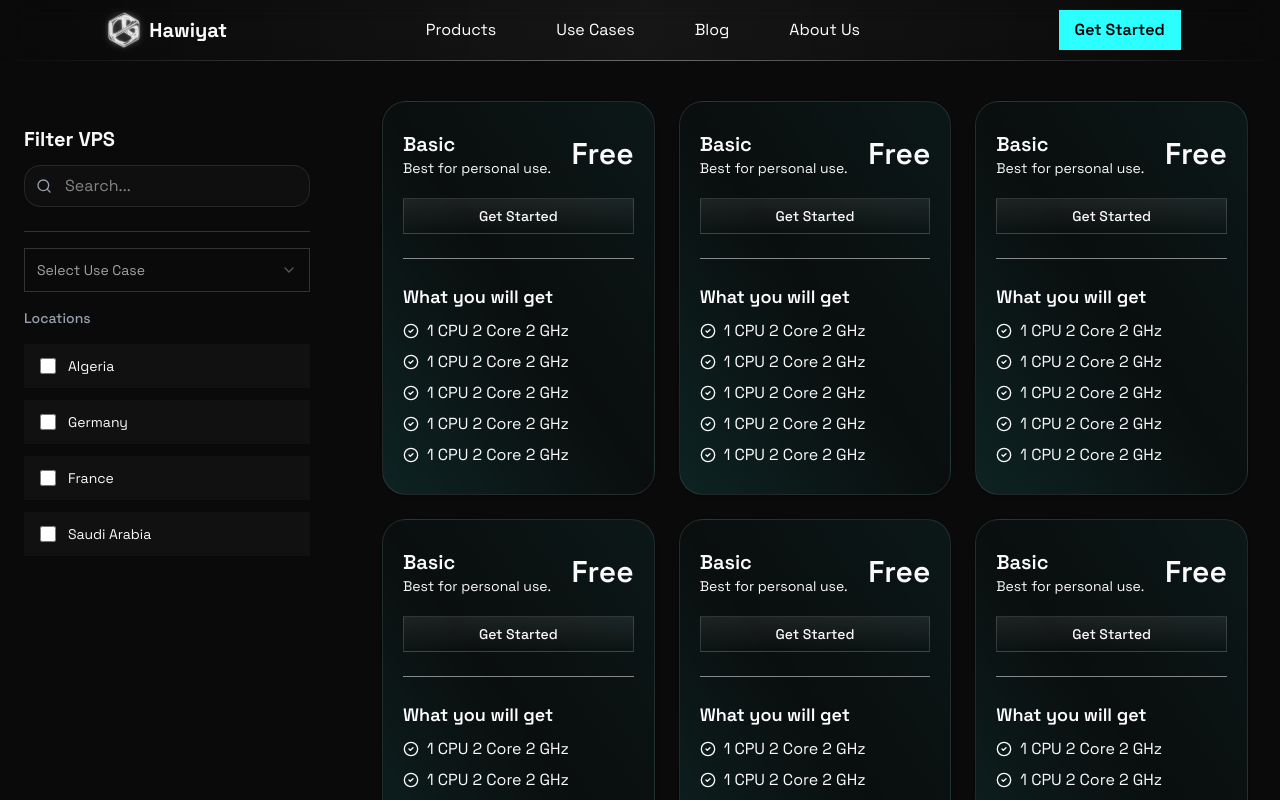
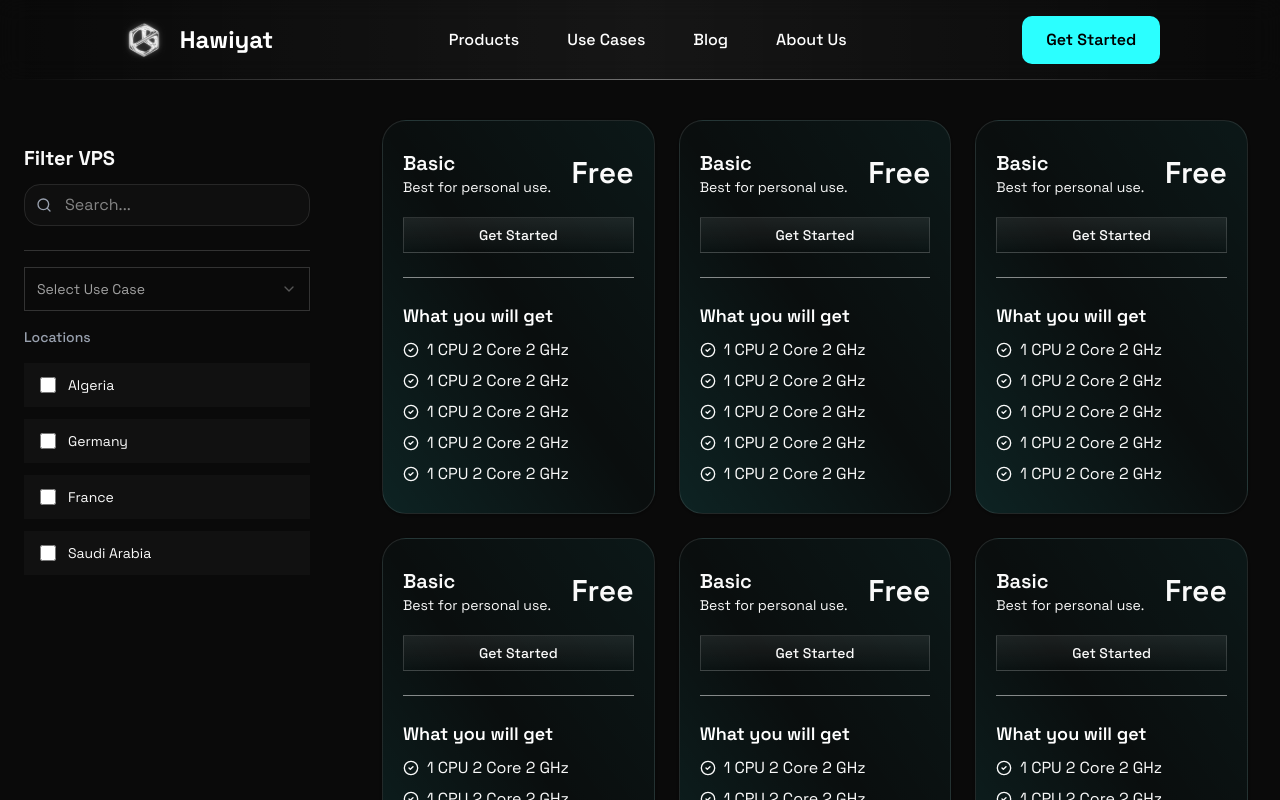
Before and after one commit to bouabca/hawiyat-site, a Next.js app: page /offers in a window 1280 px wide. Shown: the top 800 px of the page. Built offline with nearby package versions, Linux system fonts and the light colour scheme.

Commit message:
responsivness

```diff
--- a/app/offers/page.tsx
+++ b/app/offers/page.tsx
@@ -31,7 +31,7 @@ export default function Page() {
         <>
             <div className="min-h-screen">
                 {/* Mobile filter toggle button */}
-                <div className="lg:hidden fixed top-4 left-4 z-50">
+                <div className="lg:hidden fixed top-18 left-4 z-50">
                     <button
                         onClick={() => setShowFilters(!showFilters)}
                         className="bg-[#111] border border-[#333] rounded-lg p-3 flex items-center gap-2 text-sm font-medium hover:bg-[#1c1c1c] transition-colors"
--- a/app/page.tsx
+++ b/app/page.tsx
@@ -1,103 +1,72 @@
-import Image from "next/image";
+import React from 'react';
 
-export default function Home() {
+export default function HawiyatLanding() {
   return (
-    <div className="font-sans grid grid-rows-[20px_1fr_20px] items-center justify-items-center min-h-screen p-8 pb-20 gap-16 sm:p-20">
-      <main className="flex flex-col gap-[32px] row-start-2 items-center sm:items-start">
-        <Image
-          className="dark:invert"
-          src="/next.svg"
-          alt="Next.js logo"
-          width={180}
-          height={38}
-          priority
-        />
-        <ol className="font-mono list-inside list-decimal text-sm/6 text-center sm:text-left">
-          <li className="mb-2 tracking-[-.01em]">
-            Get started by editing{" "}
-            <code className="bg-black/[.05] dark:bg-white/[.06] font-mono font-semibold px-1 py-0.5 rounded">
-              app/page.tsx
-            </code>
-            .
-          </li>
-          <li className="tracking-[-.01em]">
-            Save and see your changes instantly.
-          </li>
-        </ol>
+    <div className="min-h-screen bg-black relative overflow-hidden">
+      {/* Background Elements */}
+      <div className="absolute inset-0 overflow-hidden pointer-events-none">
+        {/* Large Ellipse Background - Only bottom half visible */}
+        <div className="absolute -top-1/2 left-1/2 transform -translate-x-1/2">
+          <div className="w-[200vw] h-[200vh] border-4 border-cyan-400/20 rounded-full"></div>
+        </div>
 
-        <div className="flex gap-4 items-center flex-col sm:flex-row">
-          <a
-            className="rounded-full border border-solid border-transparent transition-colors flex items-center justify-center bg-foreground text-background gap-2 hover:bg-[#383838] dark:hover:bg-[#ccc] font-medium text-sm sm:text-base h-10 sm:h-12 px-4 sm:px-5 sm:w-auto"
-            href="https://vercel.com/new?utm_source=create-next-app&utm_medium=appdir-template-tw&utm_campaign=create-next-app"
-            target="_blank"
-            rel="noopener noreferrer"
-          >
-            <Image
-              className="dark:invert"
-              src="/vercel.svg"
-              alt="Vercel logomark"
-              width={20}
-              height={20}
-            />
-            Deploy now
-          </a>
-          <a
-            className="rounded-full border border-solid border-black/[.08] dark:border-white/[.145] transition-colors flex items-center justify-center hover:bg-[#f2f2f2] dark:hover:bg-[#1a1a1a] hover:border-transparent font-medium text-sm sm:text-base h-10 sm:h-12 px-4 sm:px-5 w-full sm:w-auto md:w-[158px]"
-            href="https://nextjs.org/docs?utm_source=create-next-app&utm_medium=appdir-template-tw&utm_campaign=create-next-app"
-            target="_blank"
-            rel="noopener noreferrer"
-          >
-            Read our docs
-          </a>
+        <div className="absolute inset-0 bg-[linear-gradient(rgba(34,197,94,0.1)_1px,transparent_1px),linear-gradient(90deg,rgba(34,197,94,0.1)_1px,transparent_1px)] bg-[size:60px_60px] opacity-100"></div>
+
+        {/* Floating Elements */}
+        <div className="absolute top-20 left-20 w-4 h-4 bg-cyan-400/40 rounded-full animate-bounce"></div>
+        <div className="absolute top-40 right-32 w-6 h-6 bg-teal-500/40 rounded-full animate-bounce delay-1000"></div>
+        <div className="absolute bottom-32 left-32 w-3 h-3 bg-emerald-500/40 rounded-full animate-bounce delay-2000"></div>
+
+        {/* Grid Pattern */}
+        <div className="absolute inset-0 bg-[linear-gradient(rgba(34,197,94,0.1)_1px,transparent_1px),linear-gradient(90deg,rgba(34,197,94,0.1)_1px,transparent_1px)] bg-[size:100px_100px] opacity-30"></div>
+      </div>
+
+      {/* Main Content */}
+      <main className="relative z-10 flex flex-col items-center justify-center min-h-[90vh] px-6 text-center py-12">
+        <div className="max-w-6xl mx-auto space-y-12">
+          {/* Badge */}
+          <div className="inline-flex items-center px-6 py-3 rounded-full bg-cyan-400/10 text-cyan-400 border border-cyan-400/20 backdrop-blur-sm">
+            <svg className="w-4 h-4 mr-2" fill="currentColor" viewBox="0 0 20 20">
+              <path d="M9.049 2.927c.3-.921 1.603-.921 1.902 0l1.07 3.292a1 1 0 00.95.69h3.462c.969 0 1.371 1.24.588 1.81l-2.8 2.034a1 1 0 00-.364 1.118l1.07 3.292c.3.921-.755 1.688-1.54 1.118l-2.8-2.034a1 1 0 00-1.175 0l-2.8 2.034c-.784.57-1.838-.197-1.539-1.118l1.07-3.292a1 1 0 00-.364-1.118L2.98 8.72c-.783-.57-.38-1.81.588-1.81h3.461a1 1 0 00.951-.69l1.07-3.292z" />
+            </svg>
+            Bring your business to the best scale
+          </div>
+
+          {/* Main Heading */}
+          <div className="space-y-6">
+            <h1 className="text-4xl sm:text-5xl md:text-7xl lg:text-8xl font-bold tracking-tight">
+              <span className="bg-gradient-to-r from-white via-white to-white/70 bg-clip-text text-transparent">
+                Hawiyat Platform
+              </span>
+              <br />
+              <div className="text-3xl sm:text-4xl md:text-6xl lg:text-7xl mt-4 space-x-4">
+                <span className="bg-gradient-to-r from-white to-white/90 bg-clip-text text-transparent">Build</span>
+                <span className="bg-gradient-to-r from-white/80 to-white/70 bg-clip-text text-transparent">Deploy</span>
+                <span className="bg-gradient-to-r from-cyan-400 via-teal-400 to-emerald-400 bg-clip-text text-transparent">
+                  Scale
+                </span>
+              </div>
+            </h1>
+            <p className="text-lg sm:text-xl md:text-2xl text-white/80 max-w-3xl mx-auto leading-relaxed">
+              Hawiyat is the first AI-powered PaaS in the region that unifies DevOps, Cloud, Security and automation in
+              one seamless platform
+            </p>
+          </div>
+
+          {/* CTA Buttons */}
+          <div className="flex flex-col sm:flex-row gap-4 sm:gap-6 justify-center">
+            <button className="w-full sm:w-auto h-12 sm:h-14 px-8 sm:px-10 text-base sm:text-lg font-medium bg-gradient-to-r from-cyan-400 to-teal-500 hover:from-cyan-300 hover:to-teal-400 text-slate-900 rounded-lg shadow-xl transition-all duration-300 hover:scale-105 flex items-center justify-center">
+              Get Started
+              <svg className="w-4 h-4 sm:w-5 sm:h-5 ml-2" fill="none" stroke="currentColor" viewBox="0 0 24 24">
+                <path strokeLinecap="round" strokeLinejoin="round" strokeWidth={2} d="M13 7l5 5m0 0l-5 5m5-5H6" />
+              </svg>
+            </button>
+            <button className="w-full sm:w-auto h-12 sm:h-14 px-8 sm:px-10 text-base sm:text-lg border-2 border-white/30 hover:border-white/50 text-white hover:bg-white/5 bg-transparent rounded-lg backdrop-blur-sm transition-all duration-300 hover:scale-105">
+              Go to Support
+            </button>
+          </div>
         </div>
       </main>
-      <footer className="row-start-3 flex gap-[24px] flex-wrap items-center justify-center">
-        <a
-          className="flex items-center gap-2 hover:underline hover:underline-offset-4"
-          href="https://nextjs.org/learn?utm_source=create-next-app&utm_medium=appdir-template-tw&utm_campaign=create-next-app"
-          target="_blank"
-          rel="noopener noreferrer"
-        >
-          <Image
-            aria-hidden
-            src="/file.svg"
-            alt="File icon"
-            width={16}
-            height={16}
-          />
-          Learn
-        </a>
-        <a
-          className="flex items-center gap-2 hover:underline hover:underline-offset-4"
-          href="https://vercel.com/templates?framework=next.js&utm_source=create-next-app&utm_medium=appdir-template-tw&utm_campaign=create-next-app"
-          target="_blank"
-          rel="noopener noreferrer"
-        >
-          <Image
-            aria-hidden
-            src="/window.svg"
-            alt="Window icon"
-            width={16}
-            height={16}
-          />
-          Examples
-        </a>
-        <a
-          className="flex items-center gap-2 hover:underline hover:underline-offset-4"
-          href="https://nextjs.org?utm_source=create-next-app&utm_medium=appdir-template-tw&utm_campaign=create-next-app"
-          target="_blank"
-          rel="noopener noreferrer"
-        >
-          <Image
-            aria-hidden
-            src="/globe.svg"
-            alt="Globe icon"
-            width={16}
-            height={16}
-          />
-          Go to nextjs.org →
-        </a>
-      </footer>
     </div>
-  );
+  )
 }
--- a/components/NavBar.tsx
+++ b/components/NavBar.tsx
@@ -1,37 +1,176 @@
+'use client';
+
 import Link from "next/link";
 import Image from 'next/image';
+import { useState } from 'react';
+import { Menu, X } from 'lucide-react';
 
 export default function NavBar() {
+    const [isMenuOpen, setIsMenuOpen] = useState(false);
+
+    const toggleMenu = () => {
+        setIsMenuOpen(!isMenuOpen);
+    };
+
+    const closeMenu = () => {
+        setIsMenuOpen(false);
+    };
+
     return (
-        <nav className="">
-            <div className="flex justify-around items-center h-15 bg-[linear-gradient(to_right,transparent,rgba(255,255,255,0.05),transparent)]  backdrop-blur-md">
+        <nav className="relative">
+            <div className="flex justify-between lg:justify-around items-center h-16 sm:h-18 lg:h-20
+                bg-[linear-gradient(to_right,transparent,rgba(255,255,255,0.05),transparent)]
+                backdrop-blur-md px-4 sm:px-6 lg:px-8">
 
-            {/* logo block */}
+                {/* Logo block - Responsive */}
+                <Link
+                    href="/"
+                    className="font-bold text-lg sm:text-xl lg:text-2xl flex items-center gap-2 sm:gap-3 font-poppins z-50 relative"
+                    onClick={closeMenu}
+                >
+                    <Image
+                        src="/hawiyat-logo.svg"
+                        width={40}
+                        height={40}
+                        alt="Hawiyat Logo"
+                        className="w-8 h-8 sm:w-10 sm:h-10 lg:w-12 lg:h-12"
+                    />
+                    <span className="text-white">Hawiyat</span>
+                </Link>
 
-            <div className="font-bold text-xl flex justify-evenly items-center font-poppins">
-                <Image
-                src="/hawiyat-logo.svg"
-                width={50}
-                height={50}
-                alt="Hawiyat Logo"
-                />
-                Hawiyat
+                {/* Desktop menu - Hidden on mobile */}
+                <div className="hidden lg:flex justify-around items-center gap-x-8 xl:gap-x-12 text-white">
+                    <Link
+                        href="#"
+                        className="hover:text-[#2BFFFF] transition-colors duration-200 font-medium"
+                    >
+                        Products
+                    </Link>
+                    <Link
+                        href="#"
+                        className="hover:text-[#2BFFFF] transition-colors duration-200 font-medium"
+                    >
+                        Use Cases
+                    </Link>
+                    <Link
+                        href="#"
+                        className="hover:text-[#2BFFFF] transition-colors duration-200 font-medium"
+                    >
+                        Blog
+                    </Link>
+                    <Link
+                        href="#"
+                        className="hover:text-[#2BFFFF] transition-colors duration-200 font-medium"
+                    >
+                        About Us
+                    </Link>
+                </div>
+
+                {/* Desktop CTA Button */}
+                <Link
+                    href="#"
+                    className="hidden lg:block bg-[#2BFFFF] hover:bg-[#1CDDDD]
+                        py-2 px-4 xl:py-3 xl:px-6 rounded-[10px] text-black font-semibold
+                        transition-all duration-200 hover:shadow-lg hover:shadow-[#2BFFFF]/25
+                        active:scale-95 text-sm xl:text-base"
+                >
+                    Get Started
+                </Link>
+
+                {/* Mobile hamburger button */}
+                <button
+                    onClick={toggleMenu}
+                    className="lg:hidden z-50 relative p-2 text-white hover:text-[#2BFFFF] transition-colors"
+                    aria-label="Toggle menu"
+                >
+                    {isMenuOpen ? (
+                        <X className="w-6 h-6" />
+                    ) : (
+                        <Menu className="w-6 h-6" />
+                    )}
+                </button>
             </div>
 
-            {/* Center menu box */}
-            <div className=" flex justify-around items-center gap-x-15  text-white">
-                <a href="#">Products</a>
-                <a href="#">Use Cases</a>
-                <a href="#">Blog</a>
-                <a href="#">About Us</a>
+            {/* Mobile menu overlay */}
+            {isMenuOpen && (
+                <div
+                    className="lg:hidden fixed inset-0 bg-black/50 z-30"
+                    onClick={closeMenu}
+                />
+            )}
+
+            {/* Mobile menu */}
+            <div className={`
+                lg:hidden fixed top-0 right-0 h-full w-80 max-w-[85vw]
+                bg-black/95 backdrop-blur-xl border-l border-white/10
+                transform transition-transform duration-300 ease-in-out z-40
+                ${isMenuOpen ? 'translate-x-0' : 'translate-x-full'}
+            `}>
+                <div className="flex flex-col pt-24 pb-8 px-6">
+
+                    {/* Mobile navigation links */}
+                    <div className="flex flex-col space-y-6 mb-8">
+                        <Link
+                            href="#"
+                            className="text-white hover:text-[#2BFFFF] transition-colors duration-200
+                                font-medium text-lg py-2 border-b border-white/10"
+                            onClick={closeMenu}
+                        >
+                            Products
+                        </Link>
+                        <Link
+                            href="#"
+                            className="text-white hover:text-[#2BFFFF] transition-colors duration-200
+                                font-medium text-lg py-2 border-b border-white/10"
+                            onClick={closeMenu}
+                        >
+                            Use Cases
+                        </Link>
+                        <Link
+                            href="#"
+                            className="text-white hover:text-[#2BFFFF] transition-colors duration-200
+                                font-medium text-lg py-2 border-b border-white/10"
+                            onClick={closeMenu}
+                        >
+                            Blog
+                        </Link>
+                        <Link
+                            href="#"
+                            className="text-white hover:text-[#2BFFFF] transition-colors duration-200
+                                font-medium text-lg py-2 border-b border-white/10"
+                            onClick={closeMenu}
+                        >
+                            About Us
+                        </Link>
+                    </div>
+
+                    {/* Mobile CTA button */}
+                    <Link
+                        href="#"
+                        className="bg-[#2BFFFF] hover:bg-[#1CDDDD]
+                            py-3 px-6 rounded-[10px] text-black font-semibold
+                            text-center transition-all duration-200
+                            hover:shadow-lg hover:shadow-[#2BFFFF]/25
+                            active:scale-95"
+                        onClick={closeMenu}
+                    >
+                        Get Started
+                    </Link>
+
+                    {/* Mobile menu footer */}
+                    <div className="mt-8 pt-6 border-t border-white/10">
+                        <p className="text-gray-400 text-sm text-center">
+                            © 2025 Hawiyat. All rights reserved.
+                        </p>
+                    </div>
+                </div>
             </div>
 
-            <Link href="#" className="bg-[#2BFFFF] py-2 px-4 rounded-[10] text-black font-semibold">
-            Get Started
-            </Link>
-
+            {/* Bottom gradient line */}
+            <div className="absolute bottom-0 left-0 w-full h-[1px]
+                bg-[linear-gradient(to_right,transparent,rgba(255,255,255,0.4),transparent)]
+                pointer-events-none">
             </div>
-            <div className="bottom-0 left-0 w-full h-[1px] bg-[linear-gradient(to_right,transparent,rgba(255,255,255,0.4),transparent)] pointer-events-none"></div>
         </nav>
     );
 }
--- a/package.json
+++ b/package.json
@@ -14,6 +14,7 @@
     "@radix-ui/react-slot": "^1.2.3",
     "class-variance-authority": "^0.7.1",
     "clsx": "^2.1.1",
+    "framer-motion": "^12.23.9",
     "lucide-react": "^0.525.0",
     "next": "15.4.4",
     "react": "19.1.0",
```
Also changed, not shown: public/Ellipse.svg (added), 1 other file (tests, documents, lock files or other folders).
